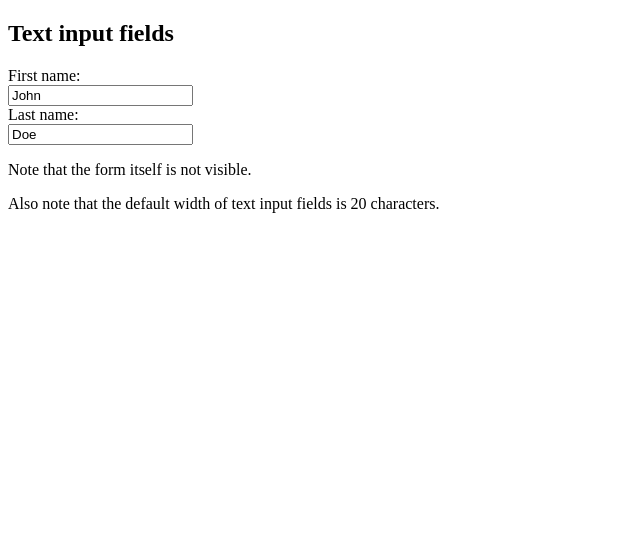
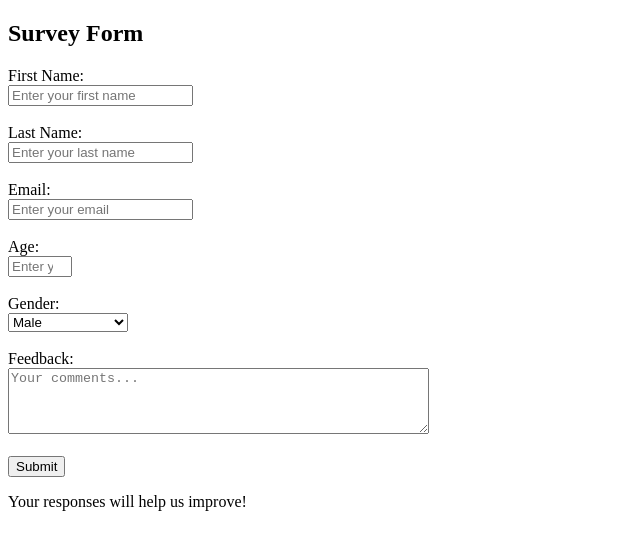
Before and after one commit to thanhphongntp/survey, a plain HTML site: page index.html in a window 1280 px wide. Shown: the whole page, without its empty margins (0-640 px from the left). Drawn offline with Linux system fonts and the light colour scheme.

Commit message:
Update index.html

```diff
--- a/index.html
+++ b/index.html
@@ -2,18 +2,36 @@
 <html>
 <body>
 
-<h2>Text input fields</h2>
+<h2>Survey Form</h2>
 
-<form>
-  <label for="fname">First name:</label><br>
-  <input type="text" id="fname" name="fname" value="John"><br>
-  <label for="lname">Last name:</label><br>
-  <input type="text" id="lname" name="lname" value="Doe">
+<form action="/submit_form.php" method="POST">
+  <label for="fname">First Name:</label><br>
+  <input type="text" id="fname" name="fname" placeholder="Enter your first name" required><br><br>
+
+  <label for="lname">Last Name:</label><br>
+  <input type="text" id="lname" name="lname" placeholder="Enter your last name" required><br><br>
+
+  <label for="email">Email:</label><br>
+  <input type="email" id="email" name="email" placeholder="Enter your email" required><br><br>
+
+  <label for="age">Age:</label><br>
+  <input type="number" id="age" name="age" min="1" max="120" placeholder="Enter your age" required><br><br>
+
+  <label for="gender">Gender:</label><br>
+  <select id="gender" name="gender" required>
+    <option value="male">Male</option>
+    <option value="female">Female</option>
+    <option value="other">Other</option>
+    <option value="prefer_not_to_say">Prefer not to say</option>
+  </select><br><br>
+
+  <label for="feedback">Feedback:</label><br>
+  <textarea id="feedback" name="feedback" rows="4" cols="50" placeholder="Your comments..."></textarea><br><br>
+
+  <input type="submit" value="Submit">
 </form>
 
-<p>Note that the form itself is not visible.</p>
-
-<p>Also note that the default width of text input fields is 20 characters.</p>
+<p>Your responses will help us improve!</p>
 
 </body>
 </html>
```
